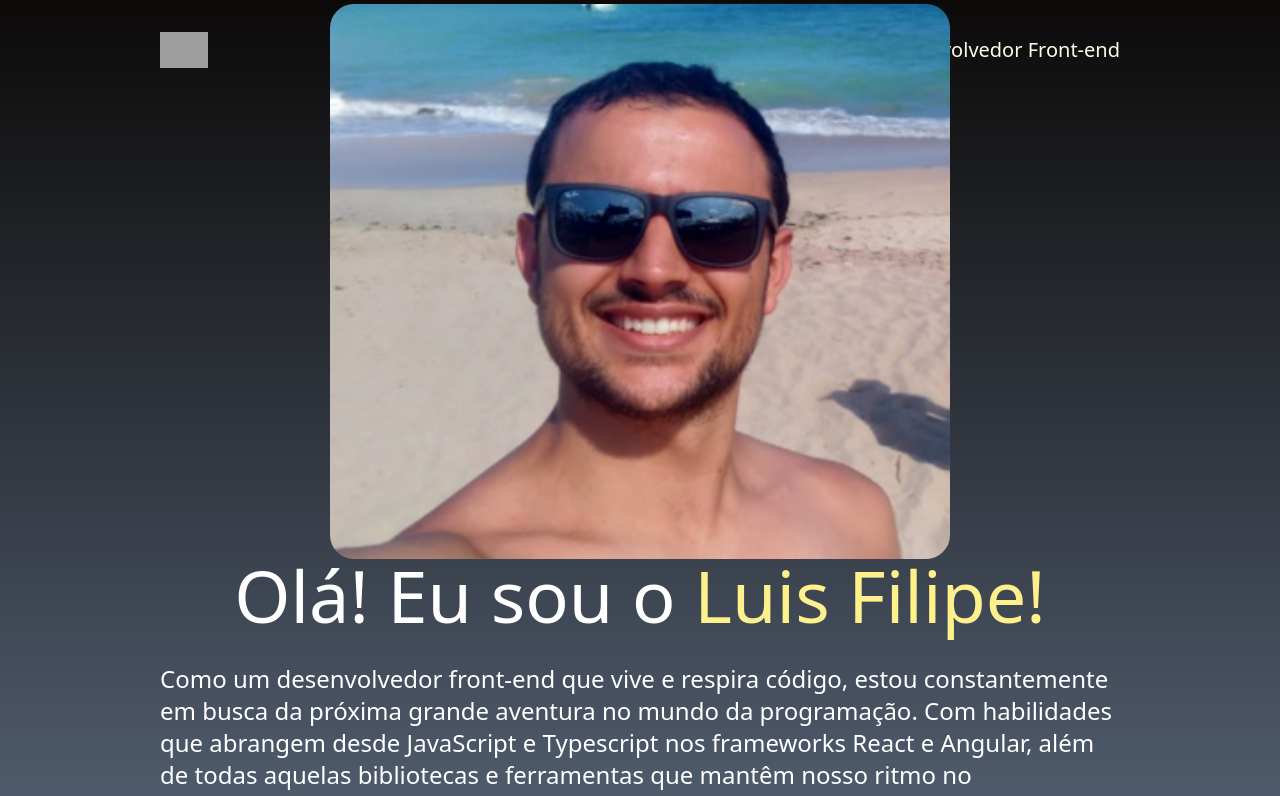
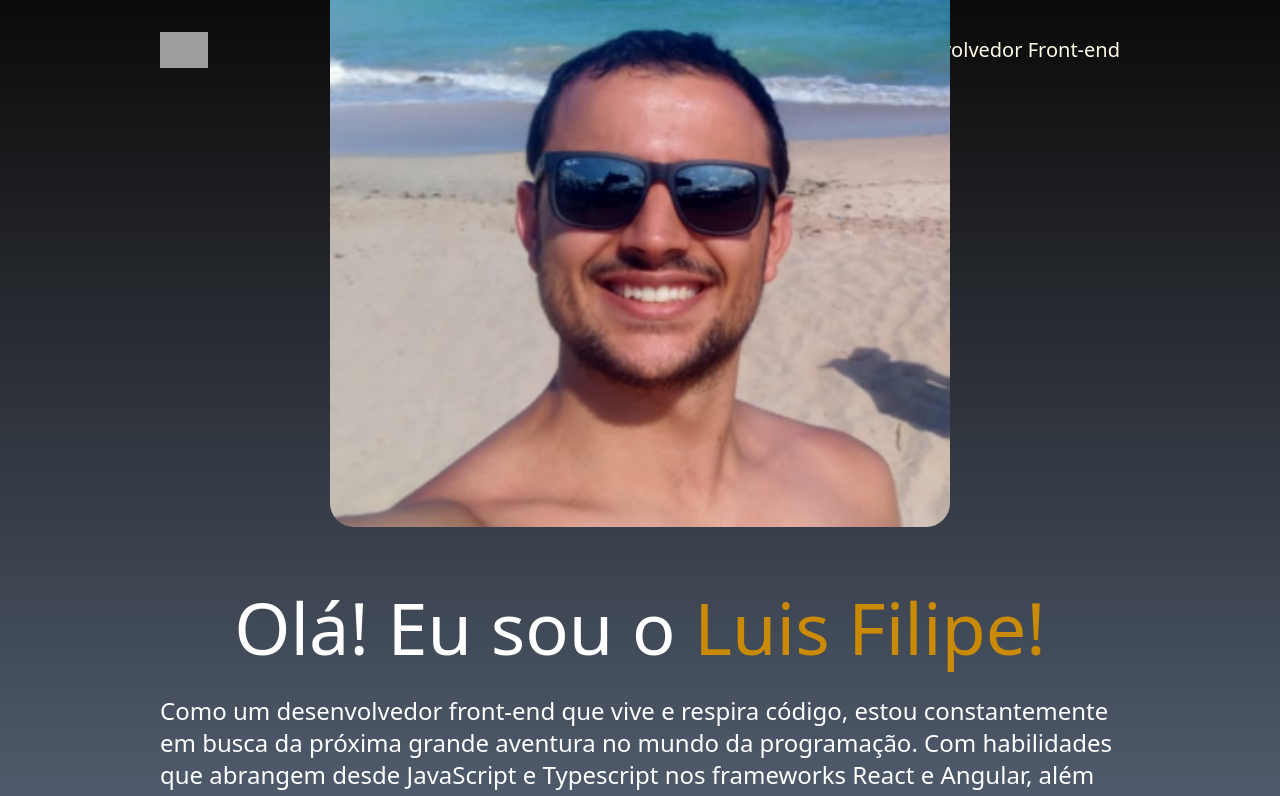
Before and after one commit to luisfilipe21/desafio-01-ff-, a React (Vite) app: page / in a window 1280 px wide. Shown: the top 796 px of the page. Built offline with nearby package versions, Linux system fonts and the light colour scheme; grey boxes are pictures that could not be loaded.

Commit message:
fix: ainda com problemas na imagem

```diff
--- a/src/components/Main.jsx
+++ b/src/components/Main.jsx
@@ -4,10 +4,15 @@ export const Main = () => {
             <section className="h-screen ">
                 <div className="flex items-center flex-col justify-center h-full m-auto">
                     <div>
-                        <img className="rounded-3xl mt-8" src="./src/assets/praia2.png" width={620} alt="Fotinha" title="Fotinha" />
+                        <img
+                        className="rounded-3xl mt-8 mb-16"
+                        src="./src/assets/praia2.png"
+                        width={620}
+                        alt="Fotinha"
+                        title="Fotinha" />
                     </div>
                     <div className="flex items-center flex-col h-2/3 justify-around text-white">
-                        <h1 className="text-7xl mb-8">Olá! Eu sou o <span className="text-yellow-200 text-">Luis Filipe!</span></h1>
+                        <h1 className="text-7xl mb-8">Olá! Eu sou o <span className="text-yellow-600 text-">Luis Filipe!</span></h1>
 
                         <p className="text-2xl">Como um desenvolvedor front-end que vive e respira código, estou constantemente em busca da próxima grande aventura no mundo da programação. Com habilidades que abrangem desde JavaScript e Typescript nos frameworks React e Angular, além de todas aquelas bibliotecas e ferramentas que mantêm nosso ritmo no desenvolvimento moderno. Eu tenho um amor especial por manter meu código limpo e organizado, chega a tranquilizar a mente. Quando não estou imerso no código, estou dedicado a melhorar a comunicação da equipe e sempre buscando aprender novas tecnologias.</p>
 
```
